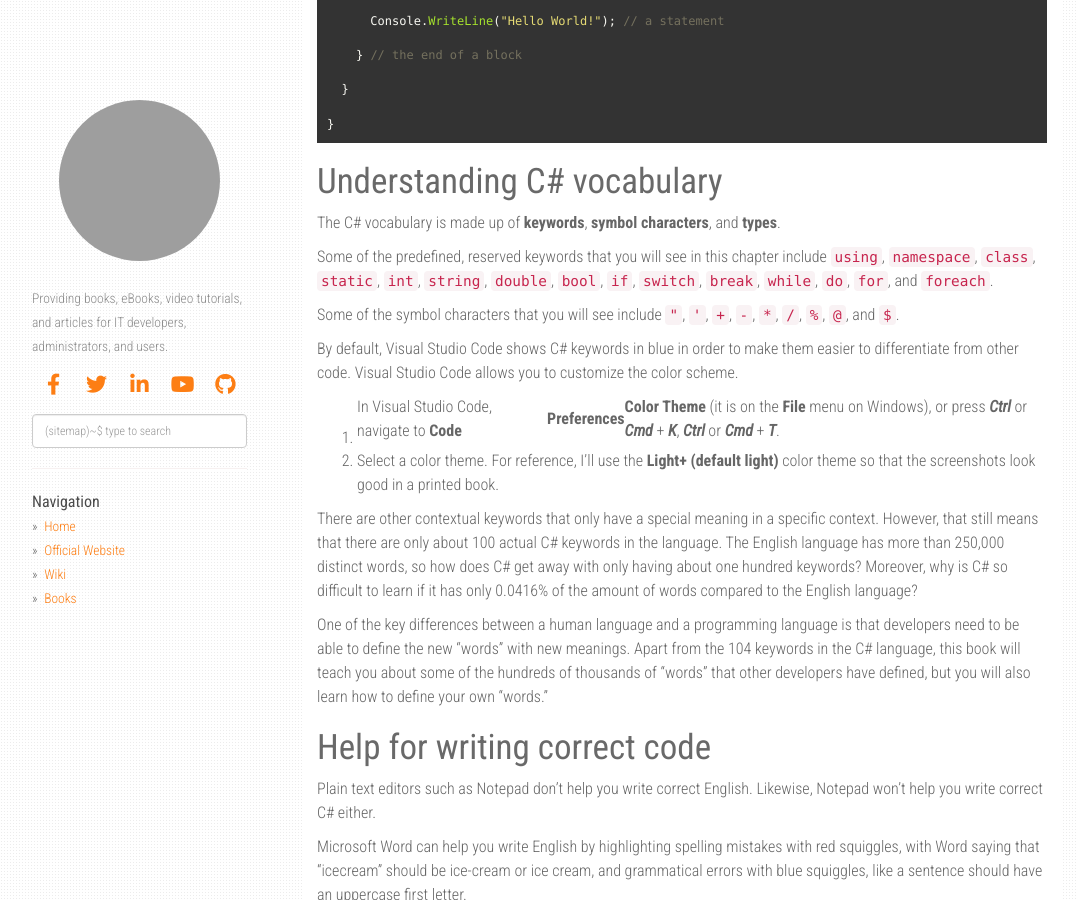
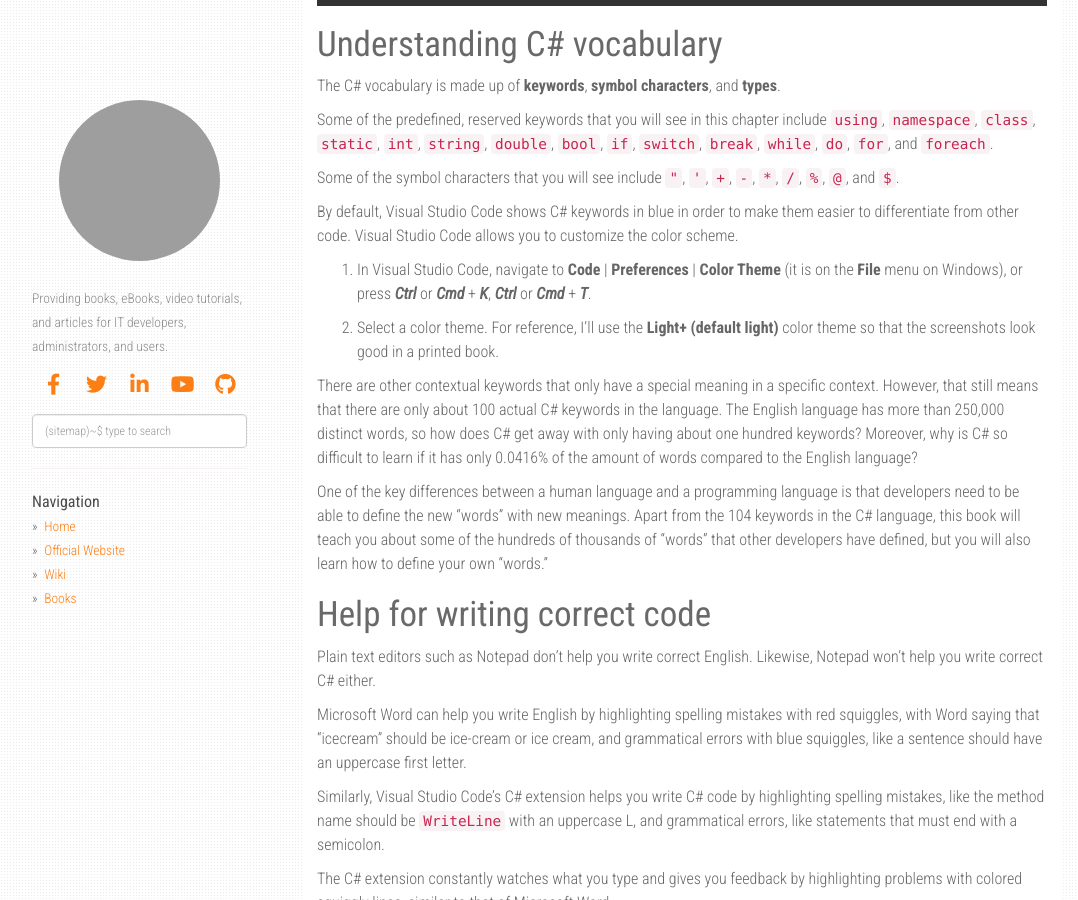
Before and after one commit to PacktPublishing/expert-insight, a Jekyll site: the page built from _posts/2019-10-22-understanding-c-sharp-basics-by-mark-j-price.markdown, in a window 1280 px wide and 900 px high, scrolled down 1694 px. Shown: the whole window, without its empty margins (53-1131 px from the left). Built offline with Jekyll 4.4.1, drawn with Linux system fonts in a browser that asks for light colours; nearby versions of some CDN libraries; comment, search, counter and statistics services are not loaded; grey boxes are pictures that could not be loaded.

Commit message:
Update 2019-10-22-understanding-c-sharp-basics-by-mark-j-price.markdown

```diff
--- a/_posts/2019-10-22-understanding-c-sharp-basics-by-mark-j-price.markdown
+++ b/_posts/2019-10-22-understanding-c-sharp-basics-by-mark-j-price.markdown
@@ -61,16 +61,10 @@
 {% highlight csharp %}
 using System; // a semicolon indicates the end of a statement
 
-
-
 namespace Basics
-
 {
-
   class Program
-
   {
-
     static void Main(string[] args)
 
     { // the start of a block
@@ -78,9 +72,7 @@
       Console.WriteLine("Hello World!"); // a statement
 
     } // the end of a block
-
   }
-
 }
 {% endhighlight %}
 
@@ -94,7 +86,7 @@
 
 By default, Visual Studio Code shows C# keywords in blue in order to make them easier to differentiate from other code. Visual Studio Code allows you to customize the color scheme.
 
-1. In Visual Studio Code, navigate to __Code__ | __Preferences__ | __Color Theme__ (it is on the __File__ menu on Windows), or press ___Ctrl___ or ___Cmd___ + ___K___, ___Ctrl___ or ___Cmd___ + ___T___.
+1. In Visual Studio Code, navigate to __Code__ \| __Preferences__ \| __Color Theme__ (it is on the __File__ menu on Windows), or press ___Ctrl___ or ___Cmd___ + ___K___, ___Ctrl___ or ___Cmd___ + ___T___.
 
 2. Select a color theme. For reference, I'll use the __Light+ (default light)__ color theme so that the screenshots look good in a printed book.
 
```
